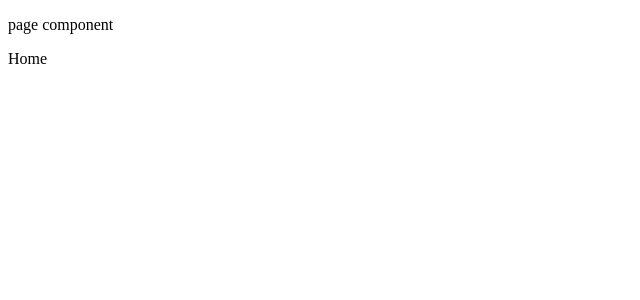
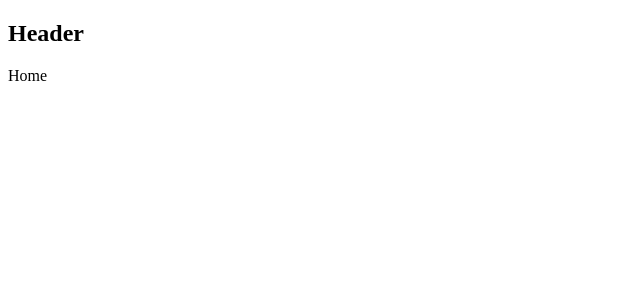
Before and after one commit to evanmarkowitz/bike-shop-fe, a Next.js app: page / in a window 1280 px wide. Shown: the top 300 px of the page, without its empty margins (0-640 px from the left). Built offline with nearby package versions, Linux system fonts and the light colour scheme.

Commit message:
Build Header Component

```diff
--- a/components/Header.js
+++ b/components/Header.js
@@ -4,9 +4,9 @@ import PropTypes from 'prop-types';
 class Header extends PureComponent {
   render() {
     return (
-      <div>
-
-      </div>
+      <section>
+        <h1>Header</h1>
+      </section>
     );
   }
 }
--- a/components/Page.js
+++ b/components/Page.js
@@ -1,10 +1,11 @@
 import React, { Component } from 'react';
+import Header from './Header'
 
 class Page extends Component {
   render() {
     return (
       <div>
-        <p>page component</p>
+        <Header />
         {this.props.children}
       </div>
     );
```
